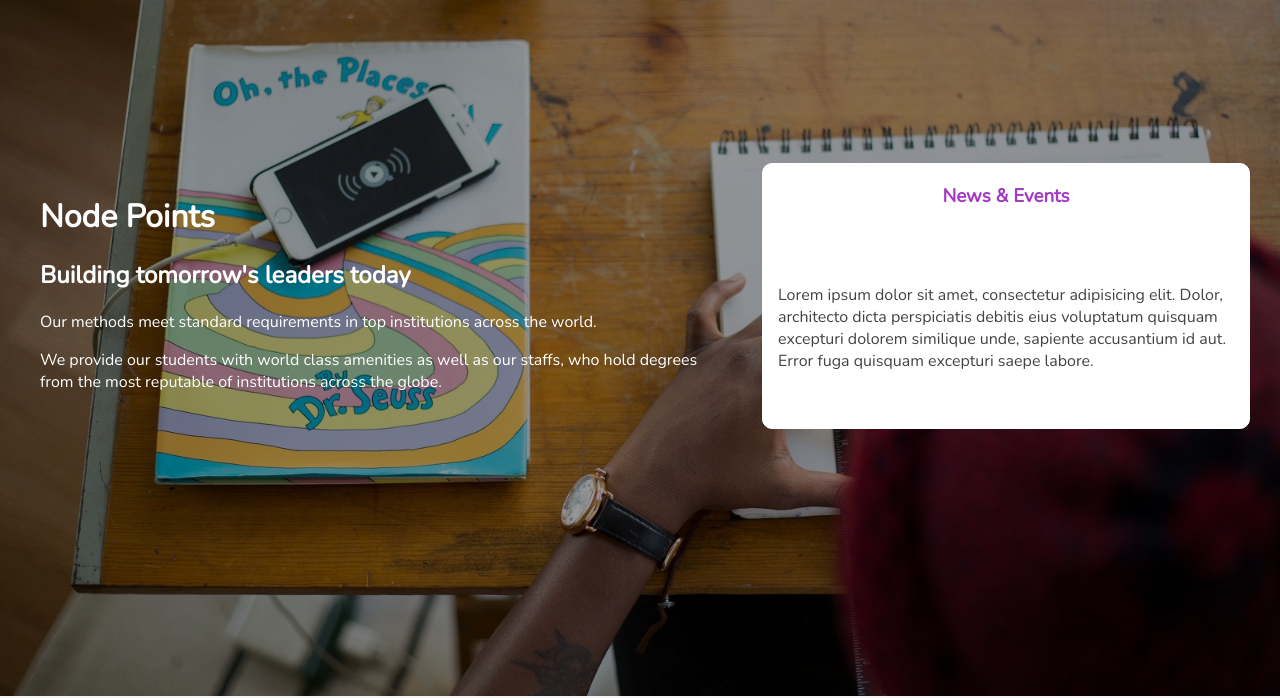
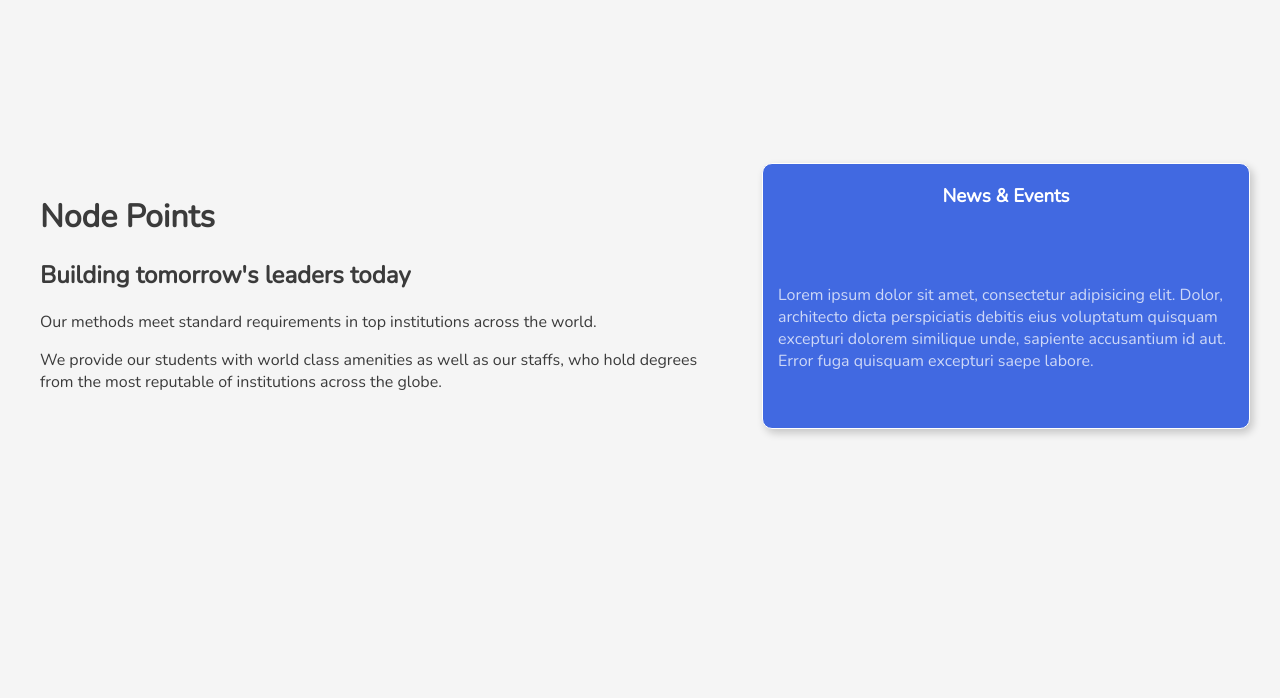
Before and after one commit to thislekan/portal, a website: page client/index.html in a window 1280 px wide. Shown: the part 104-802 px from the top of the page. Drawn offline with nearby package versions, Linux system fonts and the light colour scheme.

Commit message:
updated css

```diff
--- a/client/styles/file.css
+++ b/client/styles/file.css
@@ -13,9 +13,6 @@ body {
 
 header {
     height: 100vh;
-    background-size: cover;
-    background-position: center;
-    background-image: url('../images/drawing.jpg');
     transition: all ease 0.3s;
 }
 
@@ -38,13 +35,11 @@ h3 {
 
 .header-body {
     height: 100vh;
-    background-color: rgba(0, 0, 0, 0.4);
     display: flex;
     align-items: center;
     justify-content: center;
     padding-left: 1rem;
     padding-right: 1rem;
-    color: white;
 }
 
 .content__text h1 {
@@ -53,15 +48,17 @@ h3 {
 
 .flash__news h3 {
     text-align: center;
+    color: white;
 }
 
 .content__text2 {
-    color: initial;
-    background: white;
+    color: white;
+    background: royalblue;
     border: 1px solid white;
     border-radius: 1rem;
     display: flex;
     align-self: center;
+    box-shadow: 3px 4px 8px rgba(0, 0, 0, 0.2);
 }
 
 .flash__box {
@@ -240,6 +237,8 @@ footer a {
 
 .back-color {
     background-color: rgba(0, 0, 0, 0.65);
+    box-shadow: 0px 2px 8px rgba(0, 0, 0, 0.2);
+    color: white;
 }
 
 .dropdown-background {
```
